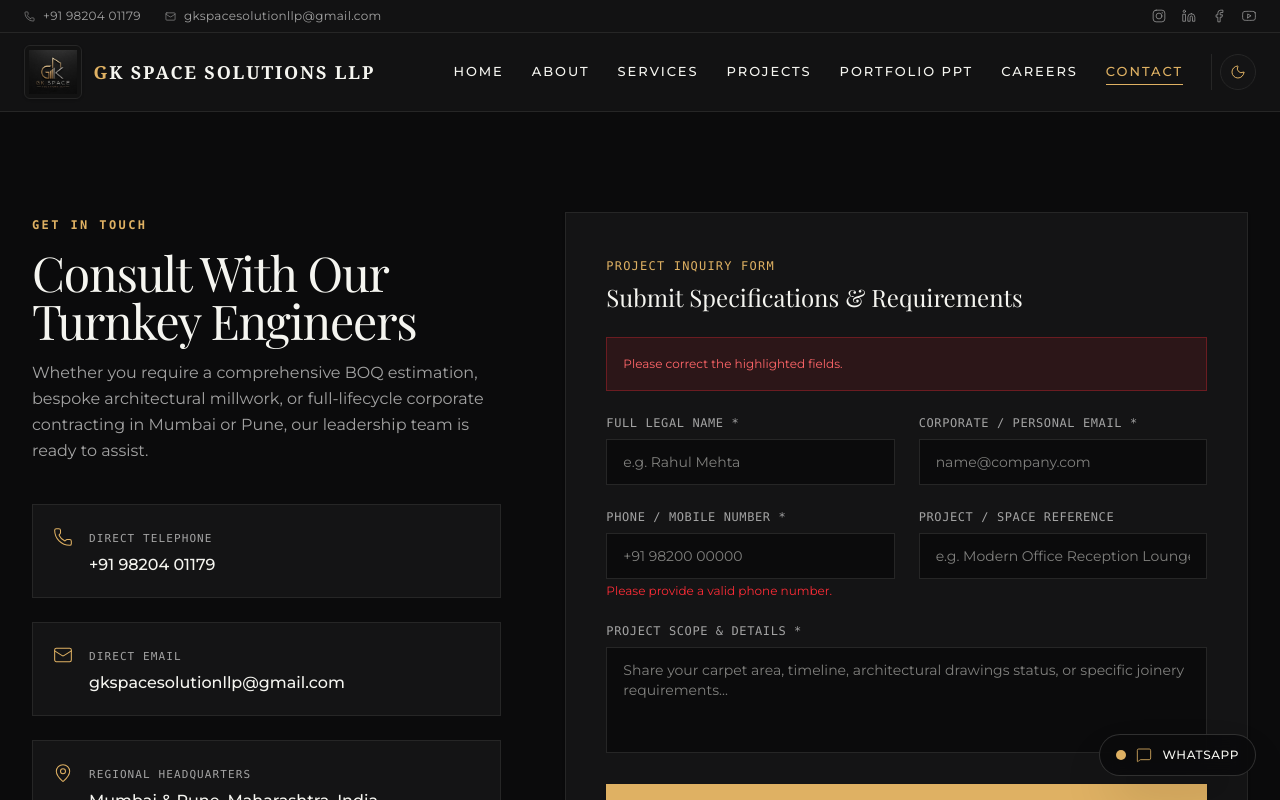
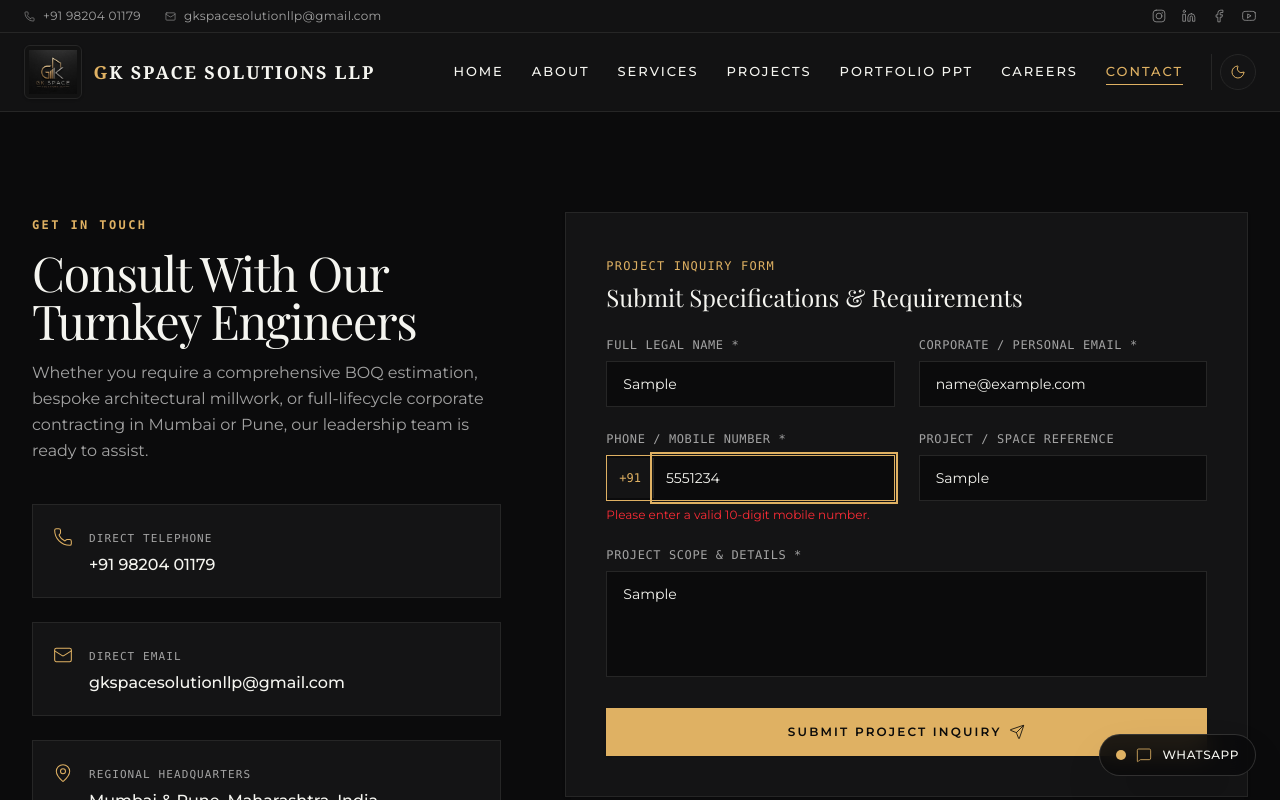
Before and after one commit to md-junaid-qureshi/G.k-solution-ltd, a Next.js app: page /contact in a window 1280 px wide. Both pictures are taken after typing "Sample", "name@example.com", "5551234", "Sample", "Sample" into the empty fields and a click on the button "SUBMIT PROJECT INQUIRY". Shown: the top 800 px of the page. Built offline with nearby package versions, Linux system fonts and the light colour scheme; a web font is replaced by a local one.

Commit message:
eight commit

```diff
--- a/src/app/actions/contact.ts
+++ b/src/app/actions/contact.ts
@@ -34,8 +34,9 @@ export async function submitContactInquiry(
     errors.email = "Please provide a valid email address.";
   }
 
-  if (!phone || phone.length < 8) {
-    errors.phone = "Please provide a valid phone number.";
+  const cleanedPhone = phone ? phone.replace(/\D/g, "") : "";
+  if (!phone || cleanedPhone.length !== 10) {
+    errors.phone = "Please enter a valid 10-digit mobile number.";
   }
 
   if (!message || message.length < 5) {
--- a/src/app/contact/ContactClient.tsx
+++ b/src/app/contact/ContactClient.tsx
@@ -1,6 +1,6 @@
 "use client";
 
-import { useActionState } from "react";
+import { useState, useActionState } from "react";
 import { useSearchParams } from "next/navigation";
 import { Phone, Mail, MapPin, Send, CheckCircle2, Clock, ShieldCheck } from "lucide-react";
 import { submitContactInquiry, type ContactResponse } from "@/app/actions/contact";
@@ -14,6 +14,35 @@ export default function ContactClient() {
     submitContactInquiry,
     null
   );
+
+  const [phone, setPhone] = useState("");
+  const [phoneError, setPhoneError] = useState("");
+
+  const handlePhoneChange = (e: React.ChangeEvent<HTMLInputElement>) => {
+    const raw = e.target.value;
+    const digitsOnly = raw.replace(/\D/g, "").slice(0, 10);
+    setPhone(digitsOnly);
+    if (phoneError && digitsOnly.length === 10) {
+      setPhoneError("");
+    }
+  };
+
+  const handlePhoneBlur = () => {
+    if (phone && phone.length < 10) {
+      setPhoneError("Please enter a valid 10-digit mobile number.");
+    } else {
+      setPhoneError("");
+    }
+  };
+
+  const handleSubmit = (e: React.FormEvent<HTMLFormElement>) => {
+    if (phone.length < 10) {
+      e.preventDefault();
+      setPhoneError("Please enter a valid 10-digit mobile number.");
+      const input = document.getElementById("phone");
+      if (input) input.focus();
+    }
+  };
 
   return (
     <div className="grid grid-cols-1 lg:grid-cols-12 gap-12 lg:gap-16 items-start">
@@ -100,7 +129,7 @@ export default function ContactClient() {
             </p>
           </div>
         ) : (
-          <form action={formAction} className="space-y-6">
+          <form action={formAction} onSubmit={handleSubmit} className="space-y-6">
             <div>
               <span className="text-xs font-mono uppercase tracking-widest text-[var(--accent-gold)]">
                 Project Inquiry Form
@@ -166,16 +195,28 @@ export default function ContactClient() {
                 >
                   Phone / Mobile Number *
                 </label>
+                <div className="flex items-center bg-[var(--bg-primary)] border border-[var(--border-primary)] focus-within:border-[var(--accent-gold)] transition-colors">
+                  <span className="flex items-center px-3 py-3 border-r border-[var(--border-primary)] text-xs font-mono text-[var(--accent-gold)] select-none bg-[var(--bg-surface)] font-medium">
+                    +91
+                  </span>
                   <input
                     id="phone"
                     name="phone"
                     type="tel"
+                    inputMode="numeric"
+                    maxLength={10}
                     required
-                  placeholder="+91 98200 00000"
-                  className="w-full bg-[var(--bg-primary)] border border-[var(--border-primary)] px-4 py-3 text-sm text-[var(--text-primary)] focus:outline-none focus:border-[var(--accent-gold)] transition-colors"
+                    value={phone}
+                    onChange={handlePhoneChange}
+                    onBlur={handlePhoneBlur}
+                    placeholder="98204 01179"
+                    className="w-full bg-transparent px-3 py-3 text-sm text-[var(--text-primary)] placeholder:text-[var(--text-secondary)]/50 focus:outline-none"
                   />
-                {state?.errors?.phone && (
-                  <p className="mt-1 text-xs text-red-500">{state.errors.phone}</p>
+                </div>
+                {(phoneError || state?.errors?.phone) && (
+                  <p className="mt-1.5 text-xs text-red-500 font-sans">
+                    {phoneError || state?.errors?.phone}
+                  </p>
                 )}
               </div>
 
--- a/src/components/HomeContact.tsx
+++ b/src/components/HomeContact.tsx
@@ -1,6 +1,6 @@
 "use client";
 
-import { useActionState, useEffect, useRef } from "react";
+import { useState, useActionState, useEffect, useRef } from "react";
 import Link from "next/link";
 import { Phone, Mail, ArrowRight, Send, CheckCircle2, ShieldCheck, Clock } from "lucide-react";
 import { submitContactInquiry, type ContactResponse } from "@/app/actions/contact";
@@ -11,6 +11,35 @@ export default function HomeContact() {
     submitContactInquiry,
     null
   );
+
+  const [phone, setPhone] = useState("");
+  const [phoneError, setPhoneError] = useState("");
+
+  const handlePhoneChange = (e: React.ChangeEvent<HTMLInputElement>) => {
+    const raw = e.target.value;
+    const digitsOnly = raw.replace(/\D/g, "").slice(0, 10);
+    setPhone(digitsOnly);
+    if (phoneError && digitsOnly.length === 10) {
+      setPhoneError("");
+    }
+  };
+
+  const handlePhoneBlur = () => {
+    if (phone && phone.length < 10) {
+      setPhoneError("Please enter a valid 10-digit mobile number.");
+    } else {
+      setPhoneError("");
+    }
+  };
+
+  const handleSubmit = (e: React.FormEvent<HTMLFormElement>) => {
+    if (phone.length < 10) {
+      e.preventDefault();
+      setPhoneError("Please enter a valid 10-digit mobile number.");
+      const input = document.getElementById("phone");
+      if (input) input.focus();
+    }
+  };
 
   const projectInputRef = useRef<HTMLInputElement>(null);
 
@@ -97,7 +126,7 @@ export default function HomeContact() {
                 </Link>
               </div>
             ) : (
-              <form action={formAction} className="space-y-5">
+              <form action={formAction} onSubmit={handleSubmit} className="space-y-5">
                 <div className="flex items-center justify-between border-b border-neutral-800 pb-3">
                   <h3 className="font-heading text-xl text-[#F5F5F0]">
                     Direct Project Consultation
@@ -138,14 +167,29 @@ export default function HomeContact() {
                     >
                       Phone Number *
                     </label>
+                    <div className="flex items-center bg-[#0B0B0C] border border-neutral-700 focus-within:border-[#DFB163] transition-colors">
+                      <span className="flex items-center px-3 py-2.5 border-r border-neutral-700 text-xs font-mono text-[#DFB163] select-none bg-neutral-900 font-medium">
+                        +91
+                      </span>
                       <input
                         id="phone"
                         name="phone"
                         type="tel"
+                        inputMode="numeric"
+                        maxLength={10}
                         required
-                      placeholder="+91 98200 00000"
-                      className="w-full bg-[#0B0B0C] border border-neutral-700 px-3.5 py-2.5 text-sm text-[#F5F5F0] placeholder:text-neutral-600 focus:outline-none focus:border-[#DFB163] transition-colors"
+                        value={phone}
+                        onChange={handlePhoneChange}
+                        onBlur={handlePhoneBlur}
+                        placeholder="98204 01179"
+                        className="w-full bg-transparent px-3 py-2.5 text-sm text-[#F5F5F0] placeholder:text-neutral-600 focus:outline-none"
                       />
+                    </div>
+                    {(phoneError || state?.errors?.phone) && (
+                      <p className="mt-1 text-xs text-red-400 font-sans">
+                        {phoneError || state?.errors?.phone}
+                      </p>
+                    )}
                   </div>
                 </div>
 
```
Lines whose indentation alone changed are shown as unchanged.
